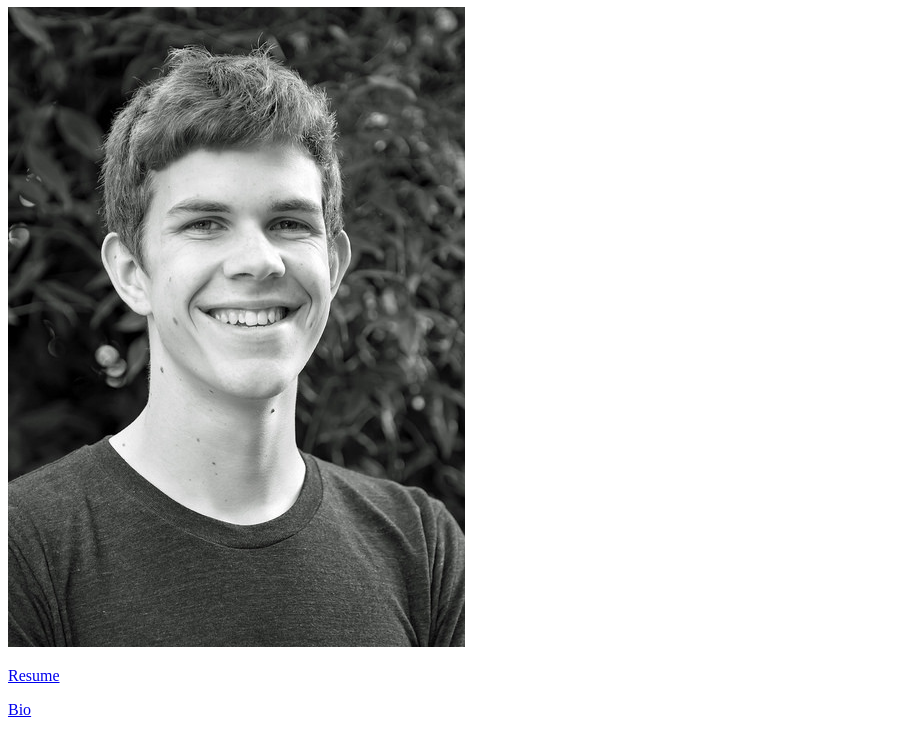
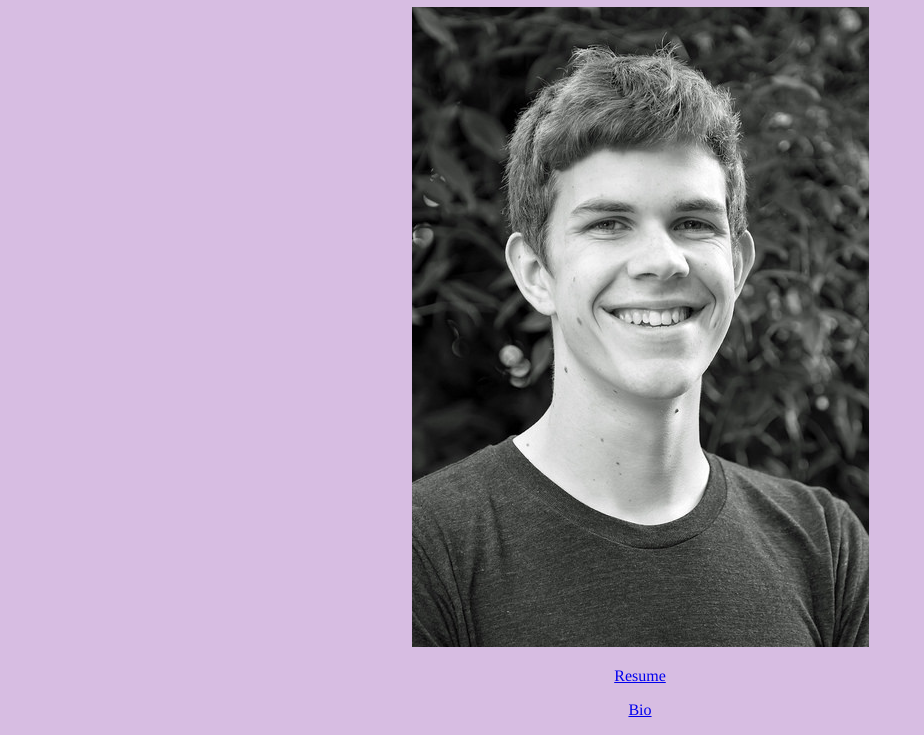
Before and after one commit to cjabswalsh/cjabswalsh.github.io, a plain HTML site: page index.html in a window 1280 px wide. Shown: the part 73-808 px from the top of the page, without its empty margins (0-924 px from the left). Drawn offline with Linux system fonts and the light colour scheme.

Commit message:
added stylesheet specifically for index.html

```diff
--- /dev/null
+++ b/index-style.css
@@ -0,0 +1,12 @@
+body {
+	background-color: #D7BDE2;
+	font-family: "Times",sans-serif;
+	text-align: center;
+}
+
+.headshot {
+    height: 60%;
+    display: block;
+    margin-left: auto;
+    margin-right: auto;
+}
--- a/index.html
+++ b/index.html
@@ -5,12 +5,12 @@
 <head>
     <title>Conrad Walsh</title>
    	<meta charset="utf-8" />
-    <!--link href="style.css" rel="stylesheet" / -->
+    <link href="index-style.css" rel="stylesheet"/>
 </head>
 
 <body>
 	<h1>Conrad Walsh</h1>
-	<p><img src="headshot.jpg" alt="A very nice headshot"/></p>
+	<div class="headshot"><img src="headshot.jpg" alt="A very nice headshot"/></div>
 	<p><a href="resume.html">Resume</a></p>
 	<p><a href="bio.html">Bio</a></p>
 </body>
```
Also changed, not shown: bio.html (+1 -1 lines).
